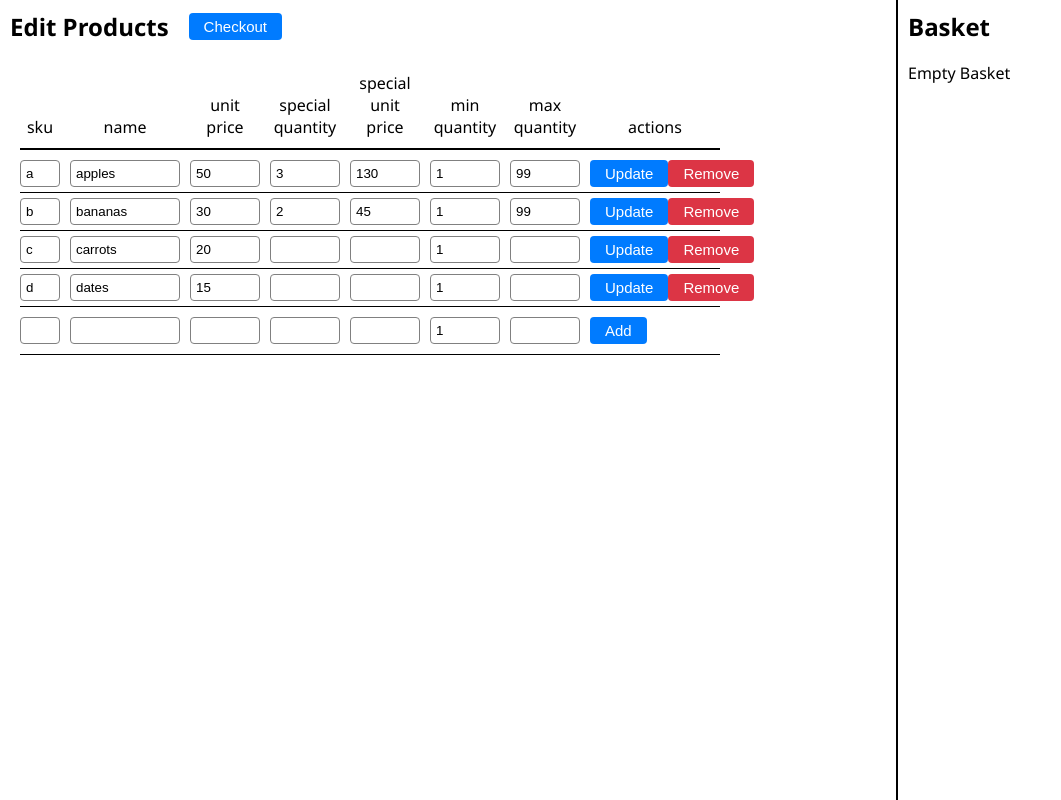
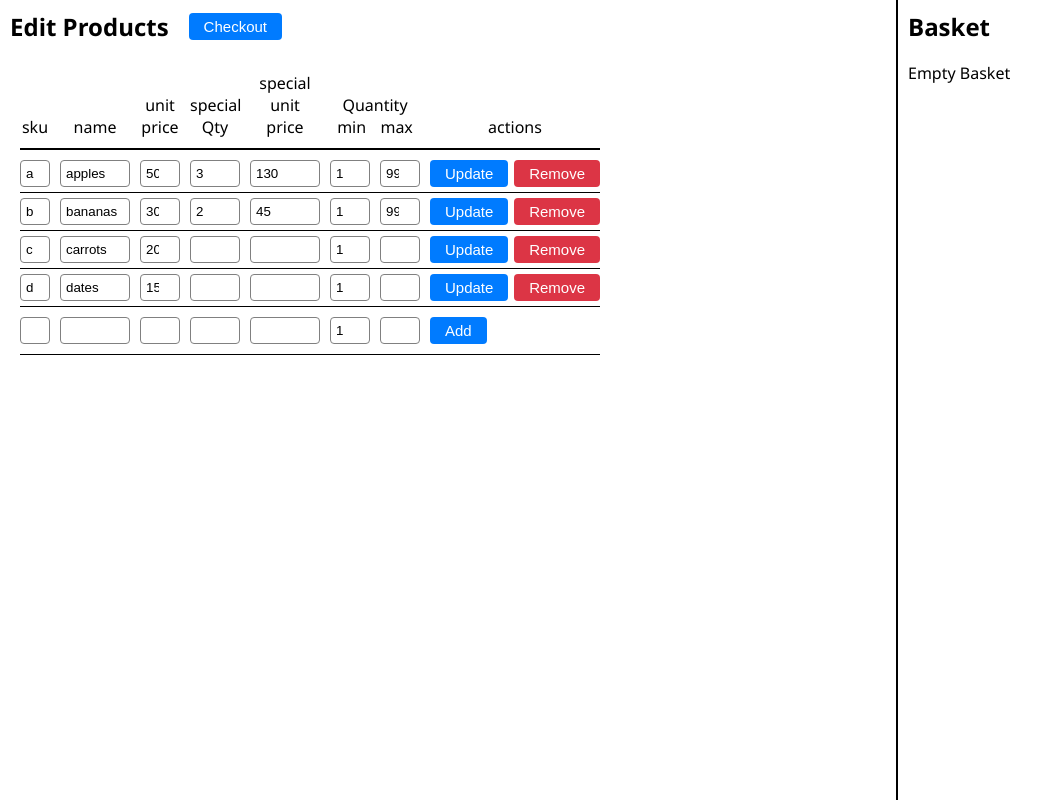
Before and after one commit to DatKyle/checkout_kata, a React (Create React App) app: page / in a window 1280 px wide. Both pictures are taken after a click on the button "Edit Products". Shown: the whole page, without its empty margins (0-1061 px from the left). Built offline with nearby package versions, Linux system fonts and the light colour scheme.

Commit message:
Cleaned up spacing on the edit table

```diff
--- a/src/App.css
+++ b/src/App.css
@@ -22,7 +22,7 @@ body {
 
 .edit.products .row {
   display: grid;
-  grid-template-columns: 40px 110px 70px 70px 70px 70px 70px 130px;
+  grid-template-columns: 30px 70px 40px 50px 70px 40px 40px 170px;
   column-gap: 10px;
 
   padding-bottom: 5px;
@@ -52,9 +52,19 @@ body {
   width: inherit;
 }
 
+.edit.products .row.header .quantity,
 .edit.products .row.header p {
   margin: 0px;
   padding: 0px;
+}
+
+.edit.products .row.header .quantity .columns{
+  display: flex;
+  justify-content: space-around;
+}
+
+.edit.products .row.header .quantity{
+  grid-column: 6/8;
 }
 
 .edit.products .row .actions {
--- a/src/components/product/list-products.jsx
+++ b/src/components/product/list-products.jsx
@@ -48,10 +48,15 @@ function EditProducts({ products }) {
             <p>sku</p>
             <p>name</p>
             <p>unit price</p>
-            <p>special quantity</p>
+            <p>special Qty</p>
             <p>special unit price</p>
-            <p>min quantity</p>
-            <p>max quantity</p>
+            <div className='quantity'>
+                <p>Quantity</p>
+                <div className='columns'>
+                    <p>min</p>
+                    <p>max</p>
+                </div>
+            </div>
             <p>actions</p>
         </div>
         <div className="products">
```
